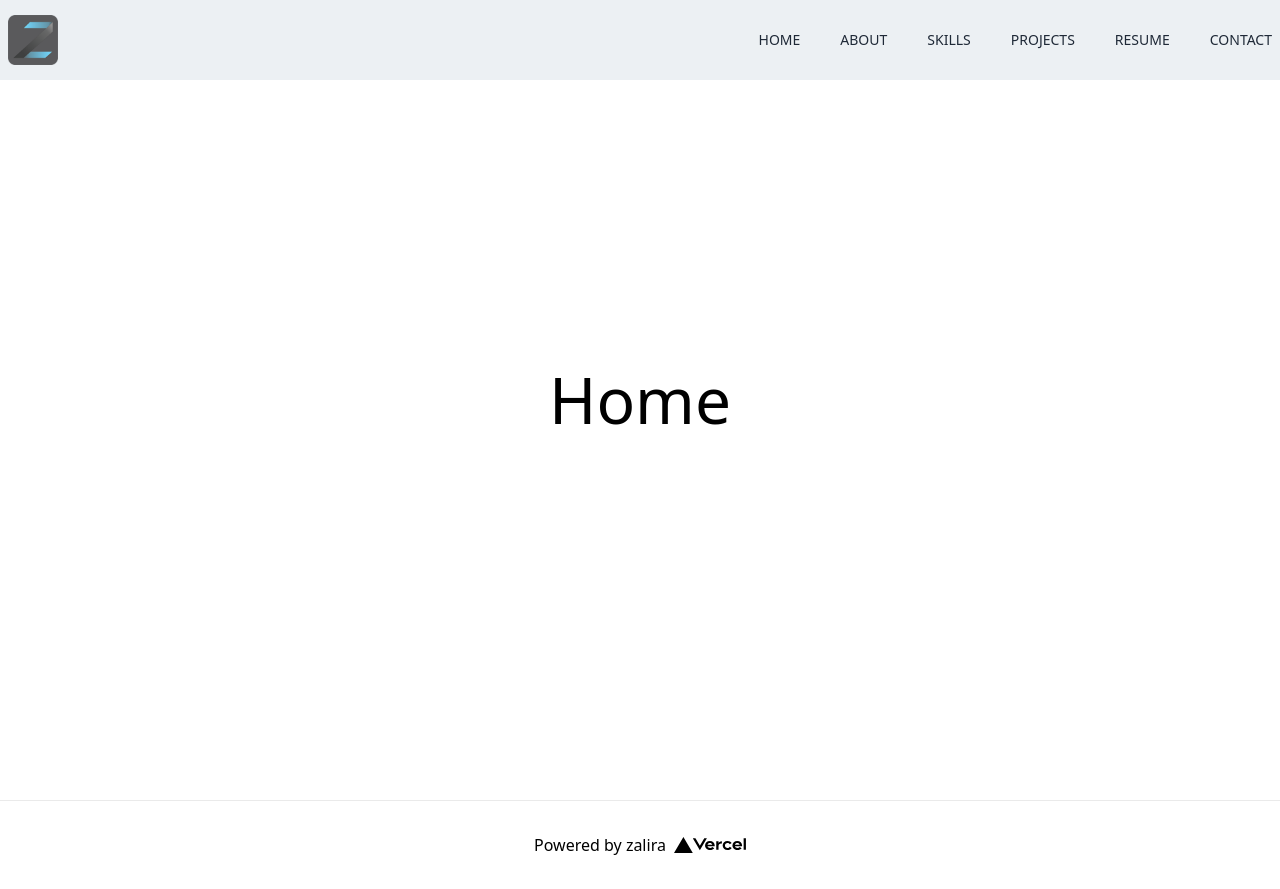
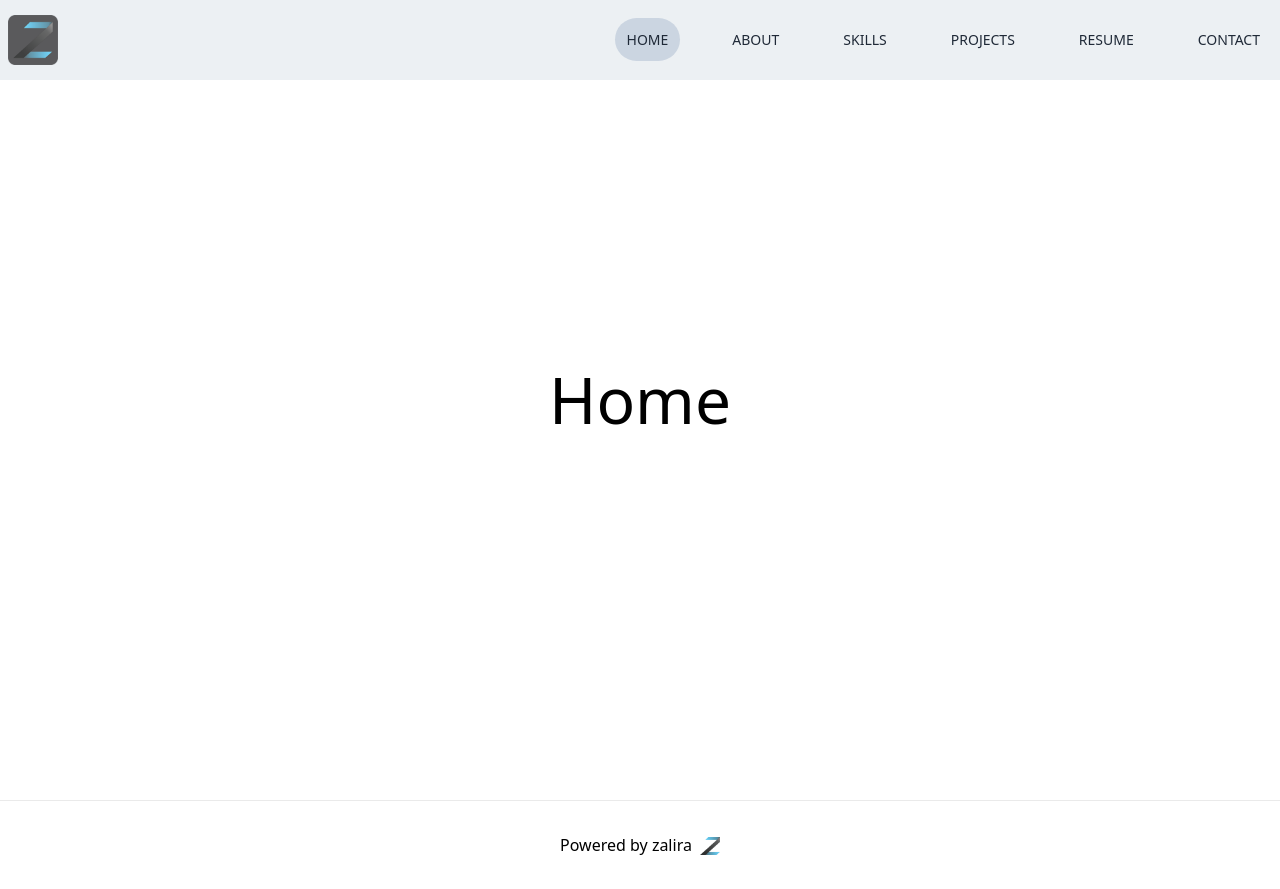
Before and after one commit to efrizalnf/zalira-official, a Next.js app: page / in a window 1280 px wide. Built offline with nearby package versions, Linux system fonts and the light colour scheme.

Commit message:
Added hover in navbar menu and fix footer

```diff
--- a/components/footer.jsx
+++ b/components/footer.jsx
@@ -1,5 +1,6 @@
 import Image from "next/image";
-import styles from '/styles/Home.module.css'
+import styles from '/styles/Home.module.css';
+import Logo from '../public/assets/img/zlogo.png';
 
 const Footer = () => {
 
@@ -12,7 +13,7 @@ const Footer = () => {
             >
                 Powered by{' zalira'}
                 <span className={styles.logo}>
-                    <Image src="/vercel.svg" alt="Vercel Logo" width={72} height={16} />
+                    <Image src={Logo} alt="Vercel Logo" width={20} height={20} />
                 </span>
             </a>
         </footer>
--- a/components/navbar.js
+++ b/components/navbar.js
@@ -47,6 +47,7 @@ const Navbar = () => {
         //             </li>
         //         </ul>
         //     </div>
+        // </div>
         <>
             <div
                 style={{ backgroundColor: `${navBg}` }}
@@ -69,22 +70,22 @@ const Navbar = () => {
                     <div>
                         <ul style={{ color: `${linkColor}` }} className='hidden md:flex'>
                             <li className='ml-10 text-sm uppercase hover:border-b'>
-                                <Link href='/'>Home</Link>
+                                <Link href='/' className='rounded-full bg-slate-300 p-3'>Home</Link>
                             </li>
                             <li className='ml-10 text-sm uppercase hover:border-b'>
-                                <Link href='/about'>About</Link>
+                                <Link href='/about' className='rounded-full p-3 hover:bg-slate-300 group-hover:transition-shadow duration-700'>About</Link>
                             </li>
                             <li className='ml-10 text-sm uppercase hover:border-b'>
-                                <Link href='/#skills'>Skills</Link>
+                                <Link href='/#skills' className='rounded-full p-3 hover:bg-slate-300 group-hover:transition-shadow duration-700' >Skills</Link>
                             </li>
                             <li className='ml-10 text-sm uppercase hover:border-b'>
-                                <Link href='/#projects'>Projects</Link>
+                                <Link href='/#projects' className='rounded-full p-3 hover:bg-slate-300 group-hover:transition-shadow duration-700'>Projects</Link>
                             </li>
                             <li className='ml-10 text-sm uppercase hover:border-b'>
-                                <Link href='/resume'>Resume</Link>
+                                <Link href='/resume' className='rounded-full p-3 hover:bg-slate-300 group-hover:transition-shadow duration-700'>Resume</Link>
                             </li>
                             <li className='ml-10 text-sm uppercase hover:border-b'>
-                                <Link href='/#contact'>Contact</Link>
+                                <Link href='/#contact' className='rounded-full p-3 hover:bg-slate-300 group-hover:transition-shadow duration-700'>Contact</Link>
                             </li>
                         </ul>
                         {/* Hamburger Icon */}
```
Also changed, not shown: public/assets/img/zlogo.png (added).
